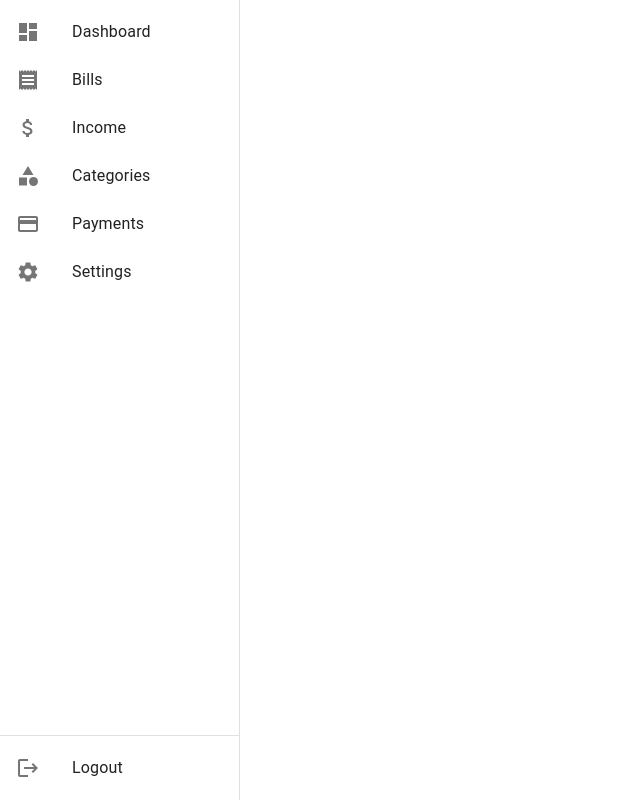
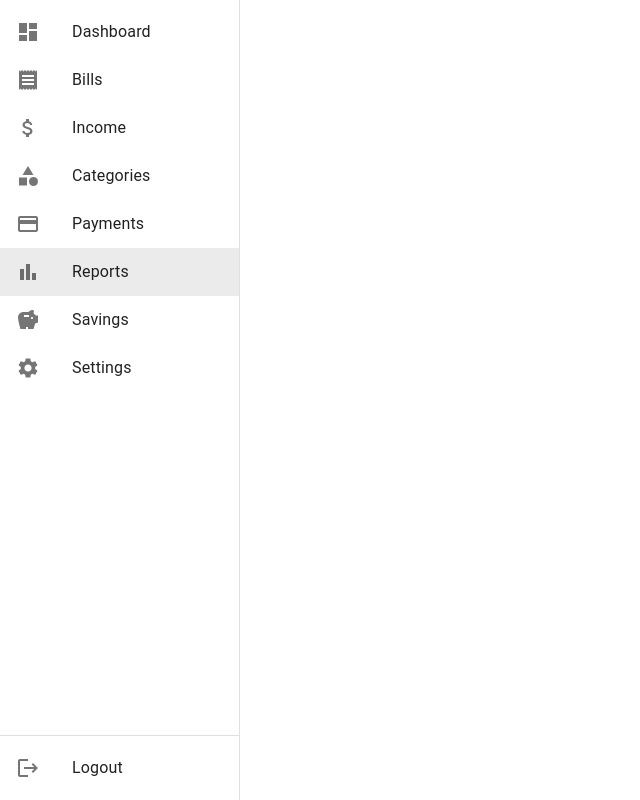
Before and after one commit to craigrbailey/BillPilot, a React (Create React App) app in the folder front-end/: page /reports in a window 1280 px wide. Shown: the whole page, without its empty margins (0-640 px from the left). Built offline with nearby package versions, Linux system fonts and the light colour scheme; no server answers; sample sign-in values are in the browser's storage.

Commit message:
added reports and savings to the navbar

```diff
--- a/front-end/src/components/Navigation/Sidebar.js
+++ b/front-end/src/components/Navigation/Sidebar.js
@@ -19,6 +19,8 @@ import {
   Settings as SettingsIcon,
   Logout as LogoutIcon,
   Payment as PaymentIcon,
+  BarChart as BarChartIcon,
+  Savings as SavingsIcon,
 } from '@mui/icons-material';
 import { Link, useLocation } from 'react-router-dom';
 
@@ -34,6 +36,8 @@ const Sidebar = ({ mobileOpen, handleDrawerToggle, onLogout }) => {
     { text: 'Income', icon: <AttachMoneyIcon />, path: '/income' },
     { text: 'Categories', icon: <CategoryIcon />, path: '/categories' },
     { text: 'Payments', icon: <PaymentIcon />, path: '/payments' },
+    { text: 'Reports', icon: <BarChartIcon />, path: '/reports' },
+    { text: 'Savings', icon: <SavingsIcon />, path: '/savings' },
     { text: 'Settings', icon: <SettingsIcon />, path: '/settings' },
   ];
 
```
